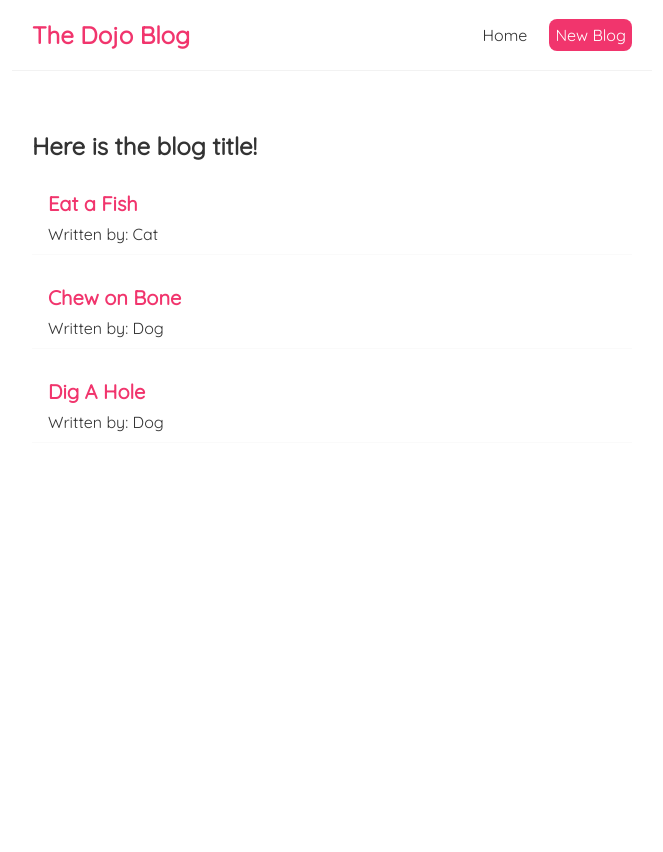
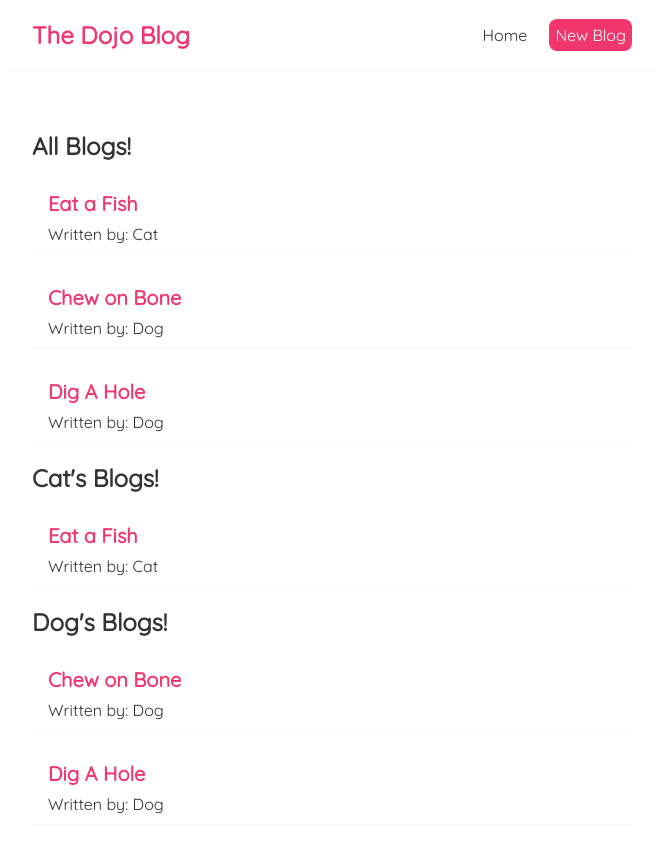
Before and after one commit to JonathanABarnett/NetNinjaDojoBlog, a React (Create React App) app: page / in a window 1280 px wide. Shown: the top 852 px of the page, without its empty margins (308-971 px from the left). Before the commit the page ends 800 px from the top, so only its background shows below. Built offline with nearby package versions, Linux system fonts and the light colour scheme.

Commit message:
Lesson 12 - Reusing Components

```diff
--- a/src/Home.js
+++ b/src/Home.js
@@ -11,7 +11,15 @@ const Home = () => {
 
   return (
     <div className="home">
-      <BlogList blogs={blogs} title="Here is the blog title!" />
+      <BlogList blogs={blogs} title="All Blogs!" />
+      <BlogList
+        blogs={blogs.filter((blog) => blog.author === "Cat")}
+        title="Cat's Blogs!"
+      />
+      <BlogList
+        blogs={blogs.filter((blog) => blog.author === "Dog")}
+        title="Dog's Blogs!"
+      />
     </div>
   );
 };
```
Also changed, not shown: 1 other file (tests, documents, lock files or other folders).
